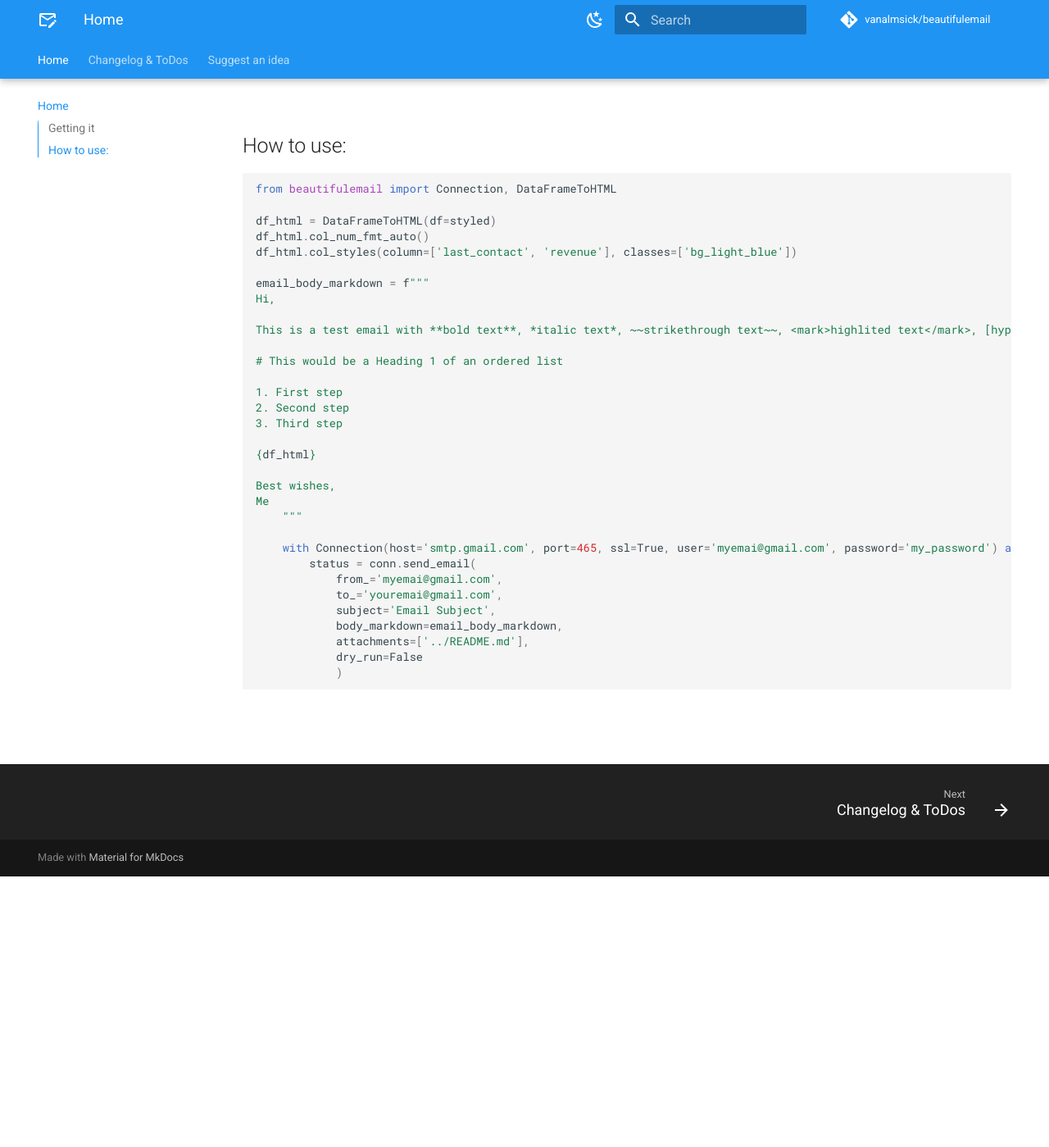
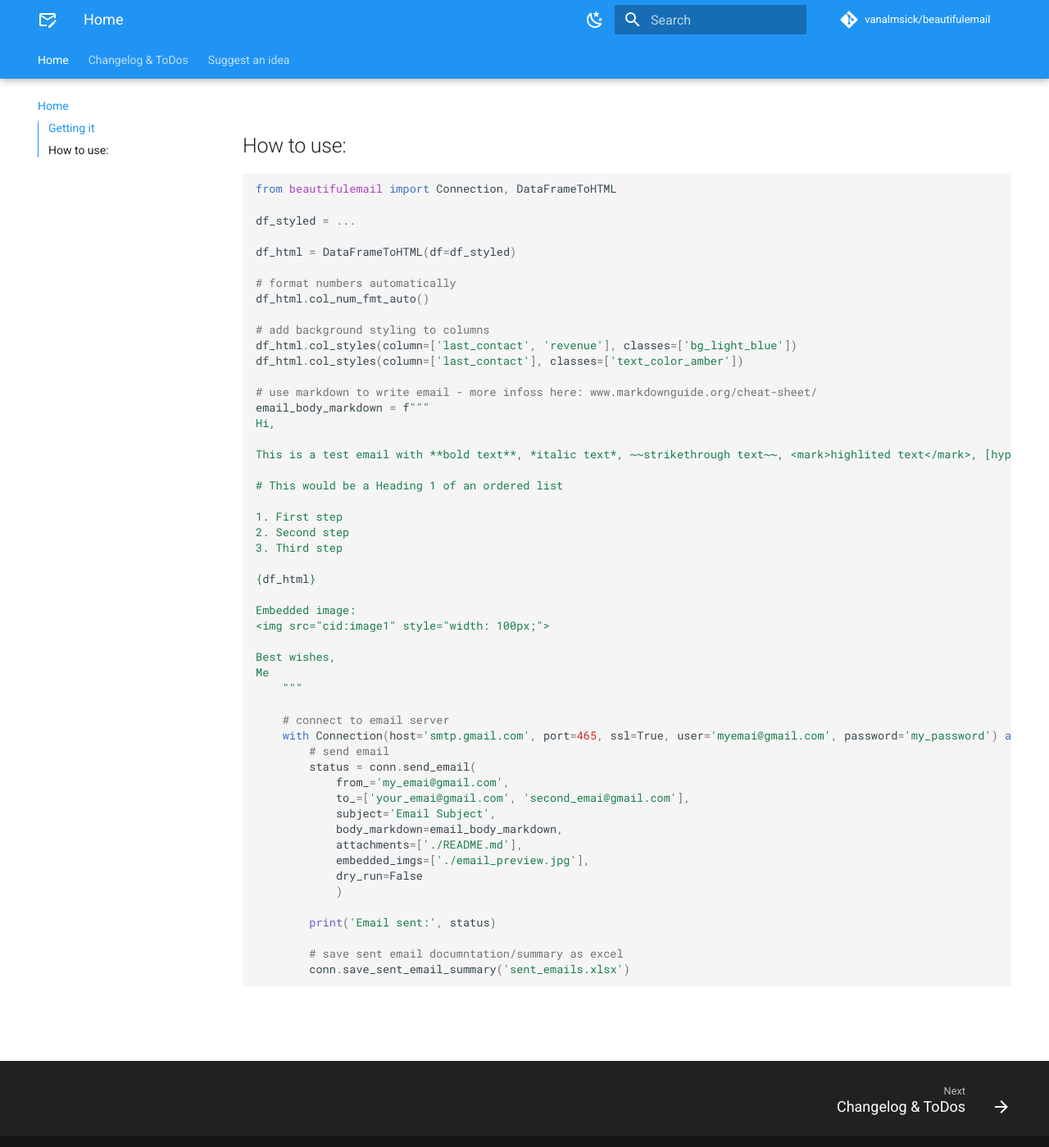
Before and after one commit to vanalmsick/beautifulemail, an MkDocs documentation site: the page built from docs/docs/index.md, in a window 1280 px wide and 1400 px high, scrolled down 1409 px. Shown: the whole window at 82% size. Built offline with MkDocs 1.6.1 and Material for MkDocs 9.7.7, drawn with Linux system fonts in a browser that asks for light colours; comment, search, counter and statistics services are not loaded; before the commit the page ends 2478 px from its top, so only the background shows below that.

Commit message:
Improve documentation and README and fix pct formatting #patch

````diff
--- a/docs/docs/index.md
+++ b/docs/docs/index.md
@@ -26,10 +26,18 @@ $ pip install beautifulemail --upgrade
 ```python
 from beautifulemail import Connection, DataFrameToHTML
 
-df_html = DataFrameToHTML(df=styled)
+df_styled = ...
+
+df_html = DataFrameToHTML(df=df_styled)
+
+# format numbers automatically
 df_html.col_num_fmt_auto()
+
+# add background styling to columns
 df_html.col_styles(column=['last_contact', 'revenue'], classes=['bg_light_blue'])
+df_html.col_styles(column=['last_contact'], classes=['text_color_amber'])
 
+# use markdown to write email - more infoss here: www.markdownguide.org/cheat-sheet/
 email_body_markdown = f"""
 Hi,
 
@@ -43,19 +51,30 @@ This is a test email with **bold text**, *italic text*, ~~strikethrough text~~,
 
 {df_html}
 
+Embedded image:
+<img src="cid:image1" style="width: 100px;">
+
 Best wishes,
 Me
     """
 
+    # connect to email server
     with Connection(host='smtp.gmail.com', port=465, ssl=True, user='myemai@gmail.com', password='my_password') as conn:
+        # send email
         status = conn.send_email(
-            from_='myemai@gmail.com',
-            to_='youremai@gmail.com',
+            from_='my_emai@gmail.com',
+            to_=['your_emai@gmail.com', 'second_emai@gmail.com'],
             subject='Email Subject',
             body_markdown=email_body_markdown,
-            attachments=['../README.md'],
+            attachments=['./README.md'],
+            embedded_imgs=['./email_preview.jpg'],
             dry_run=False
             )
+
+        print('Email sent:', status)
+
+        # save sent email documntation/summary as excel
+        conn.save_sent_email_summary('sent_emails.xlsx')
 ```
 
 <br><br>
````
Also changed, not shown: README.md, 1 other file.
